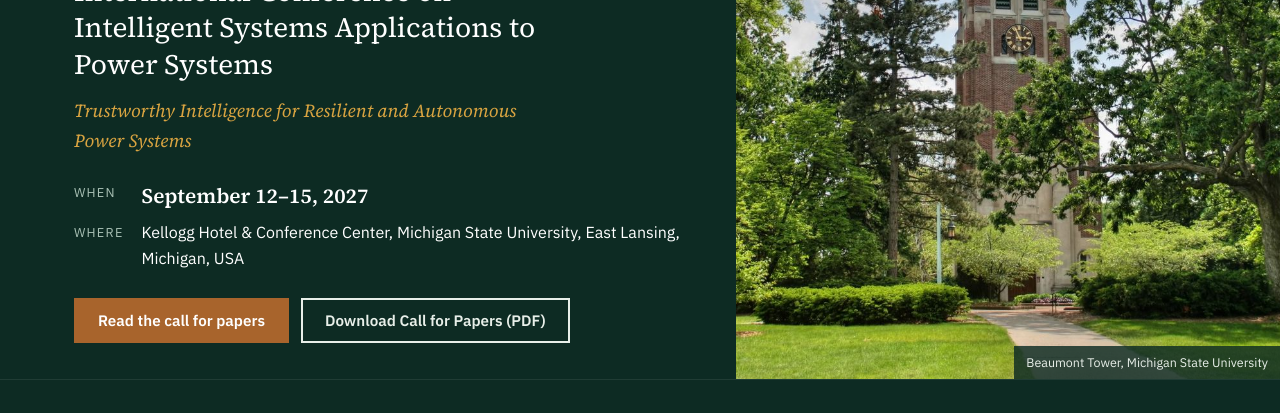
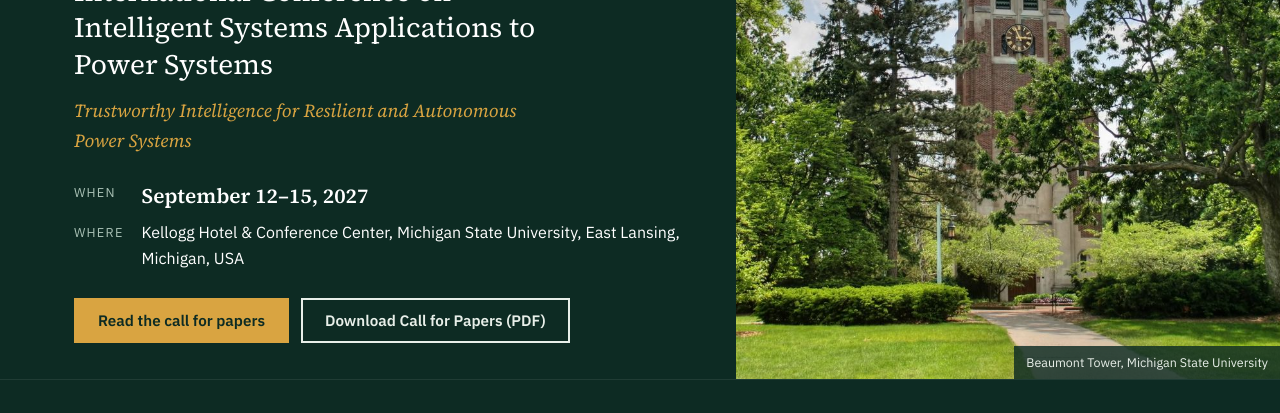
Before and after one commit to ChandanCherry786/isap2027, a plain HTML site: page index.html in a window 1280 px wide. Shown: the part 379-792 px from the top of the page. Drawn offline with Linux system fonts and the light colour scheme.

Commit message:
Use gold for the live accent instead of copper

```diff
--- a/css/site.css
+++ b/css/site.css
@@ -11,9 +11,9 @@
   --gold-text: #8a6414;          /* gold that passes AA on white */
   /* "Live" colour: marks what needs action now (next deadline, primary button).
      Fill works on green and on white; --live-text is the AA tone for text on white. */
-  --live: #a8642c;               /* copper (hue 27°, not red) */
-  --live-text: #a05f2a;
-  --on-live: #fff;
+  --live: var(--gold);           /* gold; no red or copper (user, 2026-11-26) */
+  --live-text: var(--gold-text);
+  --on-live: var(--green-900);   /* dark text on gold: 6.7:1 */
   --ink: #1f2620;
   --muted: #56645b;
   --rule: #d3ddd6;
```
